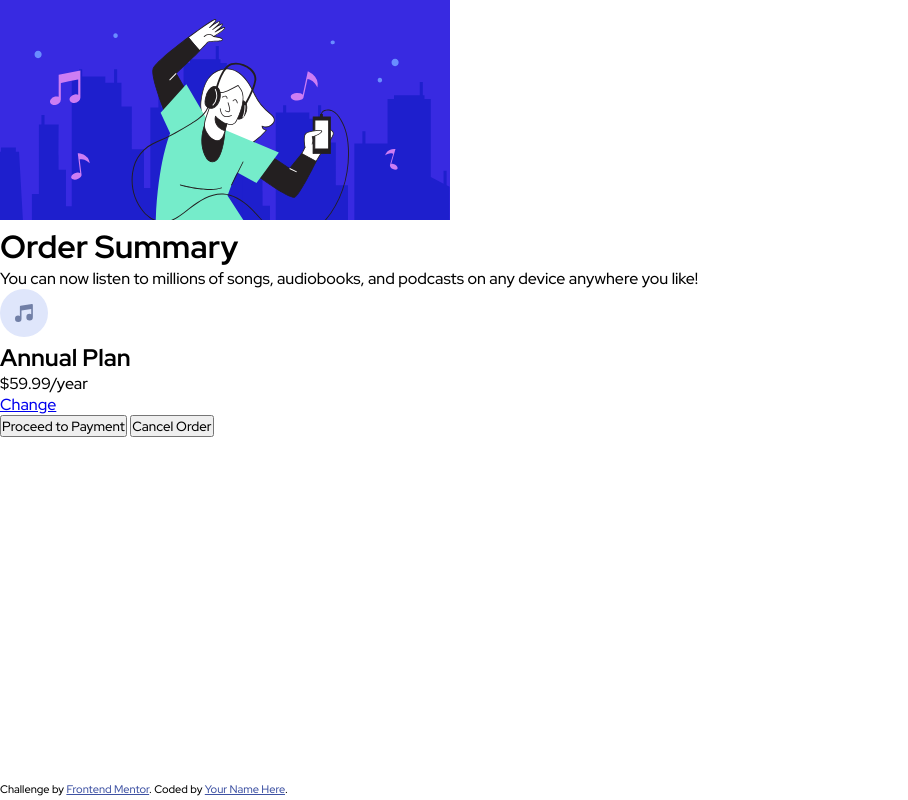
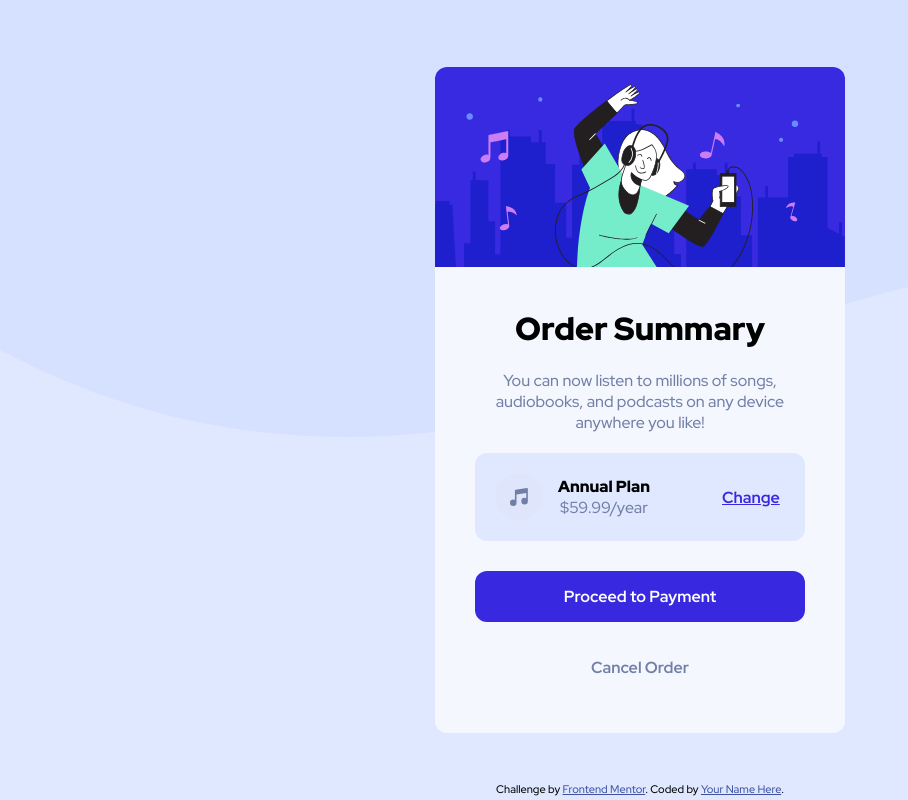
Before and after one commit to leonardoanselmo/order-summary-component, a plain HTML site: page index.html in a window 1280 px wide. Shown: the whole page, without its empty margins (0-908 px from the left). Drawn offline with Linux system fonts and the light colour scheme.

Commit message:
Concluded HTML and class CSS - first step

```diff
--- a/css/style.css
+++ b/css/style.css
@@ -16,10 +16,110 @@
   --dark-blue: hsl(223, 47%, 23%);
 }
 
+img {
+  display: block;
+}
 
+body {
+  margin: 0 auto;
+  max-width: 1440px;
+  height: 100vh;
+  background-image: url('../images/pattern-background-desktop.svg');
+  background-repeat: no-repeat;
+  background-color: var(--pale-blue);
+  display: flex;
+  justify-content: center;
+  align-items: center;
 
+}
 
+.c-product-card {
+  max-width: 410px;
+  border-radius: 12px;
+  background-color: var(--very-pale-blue);
+}
 
+.c-product-card__img {
+  border-radius: 12px 12px 0 0;
+  max-width: 410px;
+}
+
+.c-product-card__stitle {
+  margin: 40px auto 20px auto;
+  text-align: center;
+  font-weight: 900;
+}
+
+.c-product-card__sparagraph {
+  margin: 0 auto;
+  text-align: center;
+  font-size: 1rem;
+  padding: 0 30px;
+  margin-bottom: 20px;
+  color: var(--desaturated-blue);
+
+}
+
+.c-product-card__annual-plan {
+  display: flex;
+  align-items: center;
+  background-color: var(--pale-blue);
+  border-radius: 12px;
+  margin: 0 40px;
+  padding: 20px;
+}
+
+.c-product-card__icon {
+  margin-right: 15px;
+}
+
+.c-product-card__discription {
+  display: flex;
+  flex-direction: column;
+}
+
+.c-product-card__dtitle {
+  font-size: 1rem;
+  font-weight: 900;
+}
+
+.c-product-card__dprice {
+  color: var(--desaturated-blue);
+  text-align: center;
+
+}
+
+.c-product-card__change {
+  margin-left: 72px;
+  color: var(--bright-blue);
+  font-weight: 700;
+}
+
+.c-product-car__ctas {
+  display: flex;
+  flex-direction: column;
+  padding: 30px 40px 40px 40px;
+  gap: 20px;
+}
+
+.btn {
+  padding: 15px 20px;
+  border: 0;
+  border-radius: 12px;
+  font-size: 1rem;
+  font-weight: 700;
+  cursor: pointer;
+}
+
+.c-product-car__btn-pay {
+  background-color: var(--bright-blue);
+  color: #FFF;
+}
+
+.c-product-car__btn-cancel {
+  background-color: transparent;
+  color: var(--desaturated-blue);
+}
 
 /* Footer */
 .attribution {
--- a/index.html
+++ b/index.html
@@ -15,7 +15,7 @@
 
 <body>
 
-  <main role="main">
+  <main role="main" >
     <div class="c-product-card">
 
       <div class="c-product-card__img-top">
@@ -37,19 +37,19 @@
       </div>
 
       <div class="c-product-car__ctas">
-        <button>Proceed to Payment</button>
-        <button>Cancel Order</button>
+        <button class="c-product-car__btn-pay btn">Proceed to Payment</button>
+        <button class="c-product-car__btn-cancel btn">Cancel Order</button>
       </div>
 
     </div>
   </main>
 
-  <footer role="contentinfo" class="footer">
-    <div class="attribution">
+  <!-- <footer role="contentinfo" class="footer"> -->
+    <footer class="attribution">
       Challenge by <a href="https://www.frontendmentor.io?ref=challenge" target="_blank">Frontend Mentor</a>.
       Coded by <a href="#">Your Name Here</a>.
-    </div>
-  </footer>
+    </footer>
+  <!-- </footer> -->
 
 </body>
 
```
